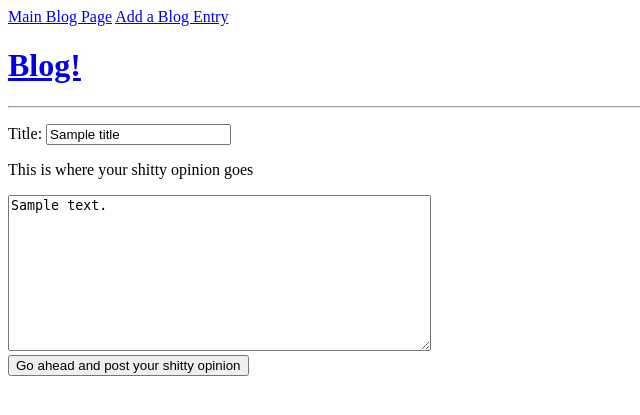
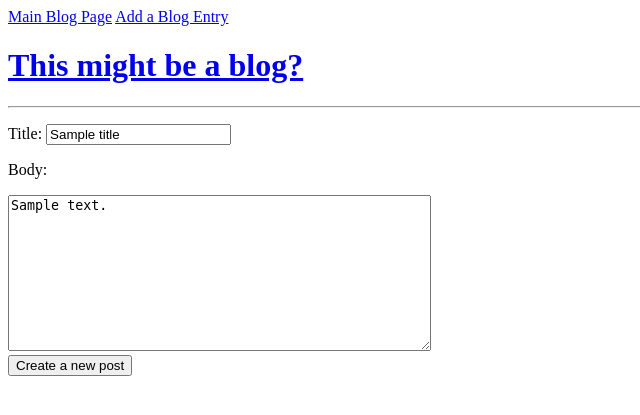
Before and after one commit to bdaubry/blogz, a Flask app: template templates/newpost.html in a window 1280 px wide. Shown: the top 415 px of the page, without its empty margins (0-640 px from the left). Run offline with Flask 2, Linux system fonts and the light colour scheme; the template is opened without the code that fills it: most values are stand-ins (such as "Sample title", 1, 10 or a date in 2020).

Commit message:
censoring for friendliness

```diff
--- a/main.py
+++ b/main.py
@@ -34,7 +34,6 @@ def index():
         print(blogpost.body)
         return render_template('blog.html',blogid=blogpost.id, title=blogpost.title, body=blogpost.body)
 
-
     return render_template('blog.html', posts=posts, pagetitle="Build-A-Blog")
 
 @app.route('/newpost', methods=['GET', 'POST'])
@@ -43,11 +42,13 @@ def newpost():
         #pull blog information from form, save in variables
         title = request.form['title']
         body = request.form['body']
+        if title == "" and body == "":
+            return render_template('newpost.html', pagetitle="New Post")
         if title == "":
-            error = "Title can't be blank pls"
+            error = "Title can't be blank"
             return render_template('newpost.html', body=body, error_msg=error)
         if body == "":
-            error = "Body can't be blank because you have shitty opinions"
+            error = "Body can't be blank"
             return render_template('newpost.html', title=title, error_msg=error)
         #create a new post using the Blog class
         newpost = Blog(title, body)
--- a/templates/base.html
+++ b/templates/base.html
@@ -10,10 +10,10 @@
     </head>
     <body>
 
-        <a href="/blog">Main Blog Page</a>
-        <a href="/newpost">Add a Blog Entry</a><br/>
+        <a href="/blog" class="nav blog">Main Blog Page</a>
+        <a href="/newpost" class="nav new-post">Add a Blog Entry</a><br/>
 
-        <h1><a href="/blog">Blog!</a></h1>
+        <h1><a href="/blog" class="title">This might be a blog?</a></h1>
 
         <hr>
 
--- a/templates/newpost.html
+++ b/templates/newpost.html
@@ -10,11 +10,11 @@
     </label>
     <br/>
 
-    <p>This is where your shitty opinion goes</p>
-    <textarea name="body" id="body" rows="10" cols="50" />{{ body }}</textarea>
+    <p>Body:</p>
+    <textarea name="body" id="body" rows="10" cols="50">{{ body }}</textarea>
     <br/>
 
-    <input type="submit" value="Go ahead and post your shitty opinion"/>
+    <input type="submit" value="Create a new post"/>
 
 </form>
 {% endblock content %}
```
Also changed, not shown: templates/blog.html (+4 -4 lines).
